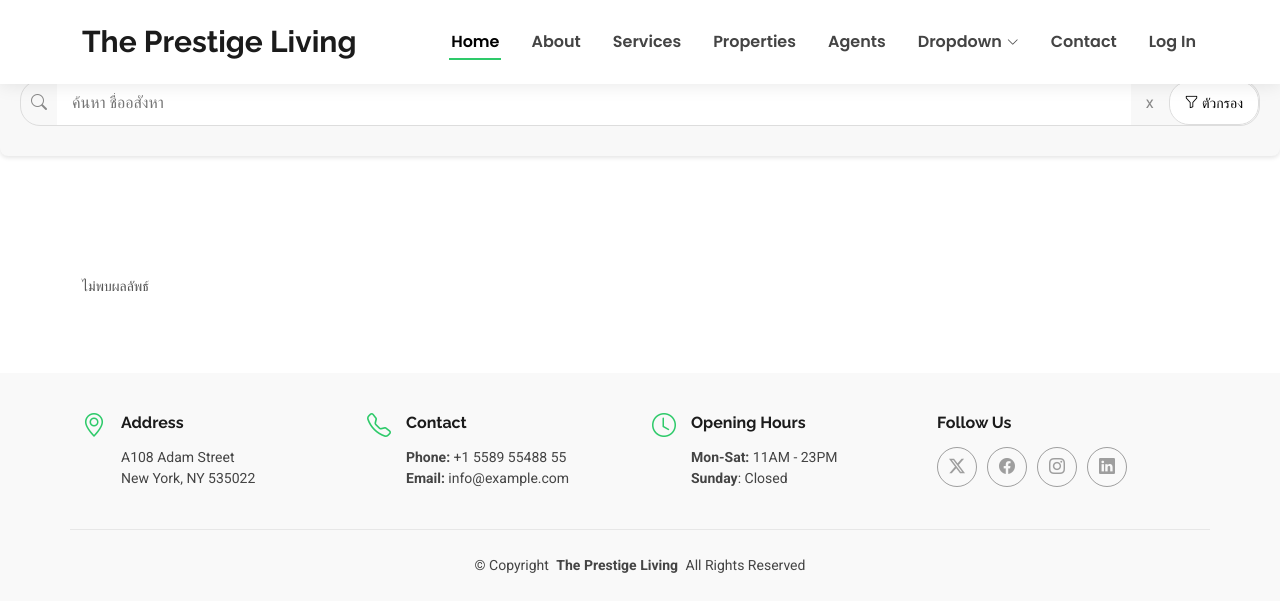
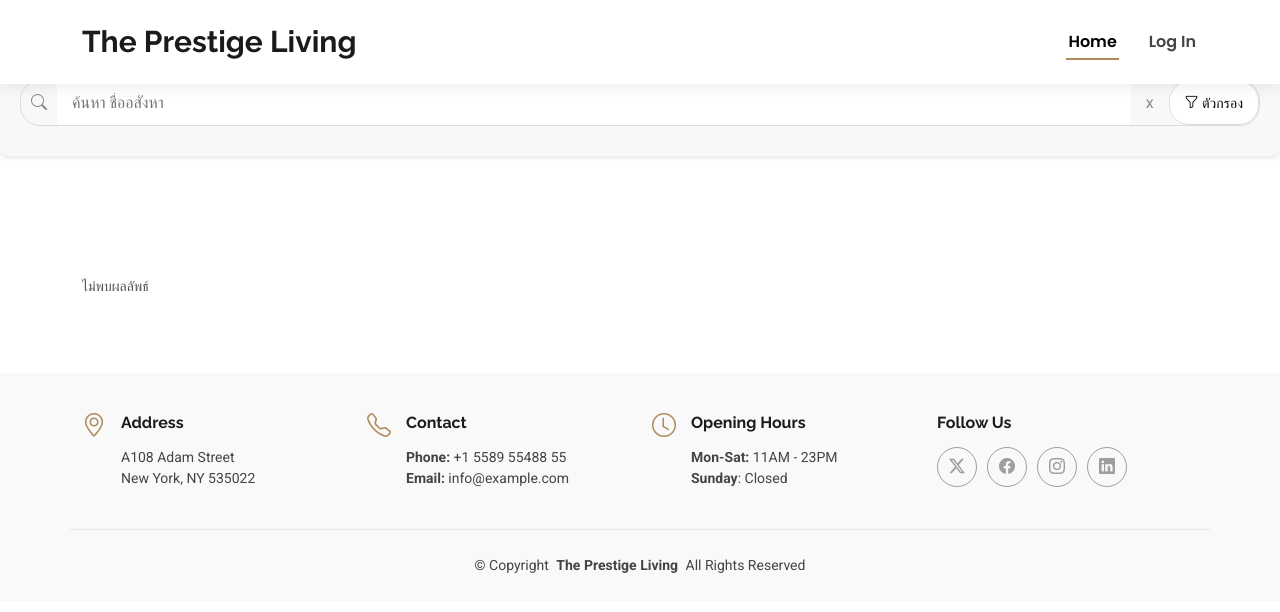
Before and after one commit to junpisaanant/RentHub, a PHP site: page /index.php in a window 1280 px wide. Shown: the top 612 px of the page. Run offline with PHP 8.4, Linux system fonts and the light colour scheme; data that the repository does not hold is empty.

Commit message:
ปิดเมนู และเปลี่ยนธีมสี

```diff
--- a/assets/css/main.css
+++ b/assets/css/main.css
@@ -22,7 +22,7 @@
   --background-color: #ffffff; /* Background color for the entire website, including individual sections */
   --default-color: #444444; /* Default color used for the majority of the text content across the entire website */
   --heading-color: #1b1b1b; /* Color for headings, subheadings and title throughout the website */
-  --accent-color: #2eca6a; /* Accent color that represents your brand on the website. It's used for buttons, links, and other elements that need to stand out */
+  --accent-color: #b08b5b; /* Accent color that represents your brand on the website. It's used for buttons, links, and other elements that need to stand out */
   --surface-color: #ffffff; /* The surface color is used as a background of boxed elements within sections, such as cards, icon boxes, or other elements that require a visual separation from the global background. */
   --contrast-color: #ffffff; /* Contrast color for text, ensuring readability against backgrounds of accent, heading, or default colors. */
 }
@@ -34,7 +34,7 @@
   --nav-mobile-background-color: #ffffff; /* Used as the background color for mobile navigation menu */
   --nav-dropdown-background-color: #ffffff; /* Used as the background color for dropdown items that appear when hovering over primary navigation items */
   --nav-dropdown-color: #444444; /* Used for navigation links of the dropdown items in the navigation menu. */
-  --nav-dropdown-hover-color: #2eca6a; /* Similar to --nav-hover-color, this color is applied to dropdown navigation links when they are hovered over. */
+  --nav-dropdown-hover-color: #b08b5b; /* Similar to --nav-hover-color, this color is applied to dropdown navigation links when they are hovered over. */
 }
 
 /* Color Presets - These classes override global colors when applied to any section or element, providing reuse of the sam color scheme. */
--- a/header.php
+++ b/header.php
@@ -62,7 +62,7 @@ if(!$rent_name){
       <nav id="navmenu" class="navmenu">
         <ul>
           <li><a href="index.php?rent_name=<?php echo $rent_name; ?>" class="<?php if($mode=='home'){ echo "active"; } else{echo "";} ?>">Home</a></li>
-          <li><a href="about.php?rent_name=<?php echo $rent_name; ?>" class="<?php if($mode=='about'){ echo "active"; } else{echo "";} ?>">About</a></li>
+          <!--<li><a href="about.php?rent_name=<?php echo $rent_name; ?>" class="<?php if($mode=='about'){ echo "active"; } else{echo "";} ?>">About</a></li>
           <li><a href="services.php?rent_name=<?php echo $rent_name; ?>" class="<?php if($mode=='service'){ echo "active"; } else{echo "";} ?>">Services</a></li>
           <li><a href="properties.php?rent_name=<?php echo $rent_name; ?>" class="<?php if($mode=='properties'){ echo "active"; } else{echo "";} ?>">Properties</a></li>
           <li><a href="agents.php?rent_name=<?php echo $rent_name; ?>" class="<?php if($mode=='agents'){ echo "active"; } else{echo "";} ?>">Agents</a></li>
@@ -84,12 +84,13 @@ if(!$rent_name){
             </ul>
           </li>
           <li><a href="contact.php?rent_name=<?php echo $rent_name; ?>" class="<?php if($mode=='contact'){ echo "active"; } else{echo "";} ?>">Contact</a></li>
+-->
           <?php
             if (!isset($user_id)) {
           ?>
           <li><a href="login.php" class="<?php if($mode=='login'){ echo "active"; } else{echo "";} ?>">Log In</a></li>
           <?php }else{ ?>
-          <li><a href="logout.php" class="<?php if($mode=='logout'){ echo "active"; } else{echo "";} ?>">Log Out</a></li>
+          <li><a href="logout.php" class="<?php if($mode=='logout'){ echo "active"; } else{echo "";} ?>">Log Out</a>
           <?php } ?>
 
         </ul>
```
